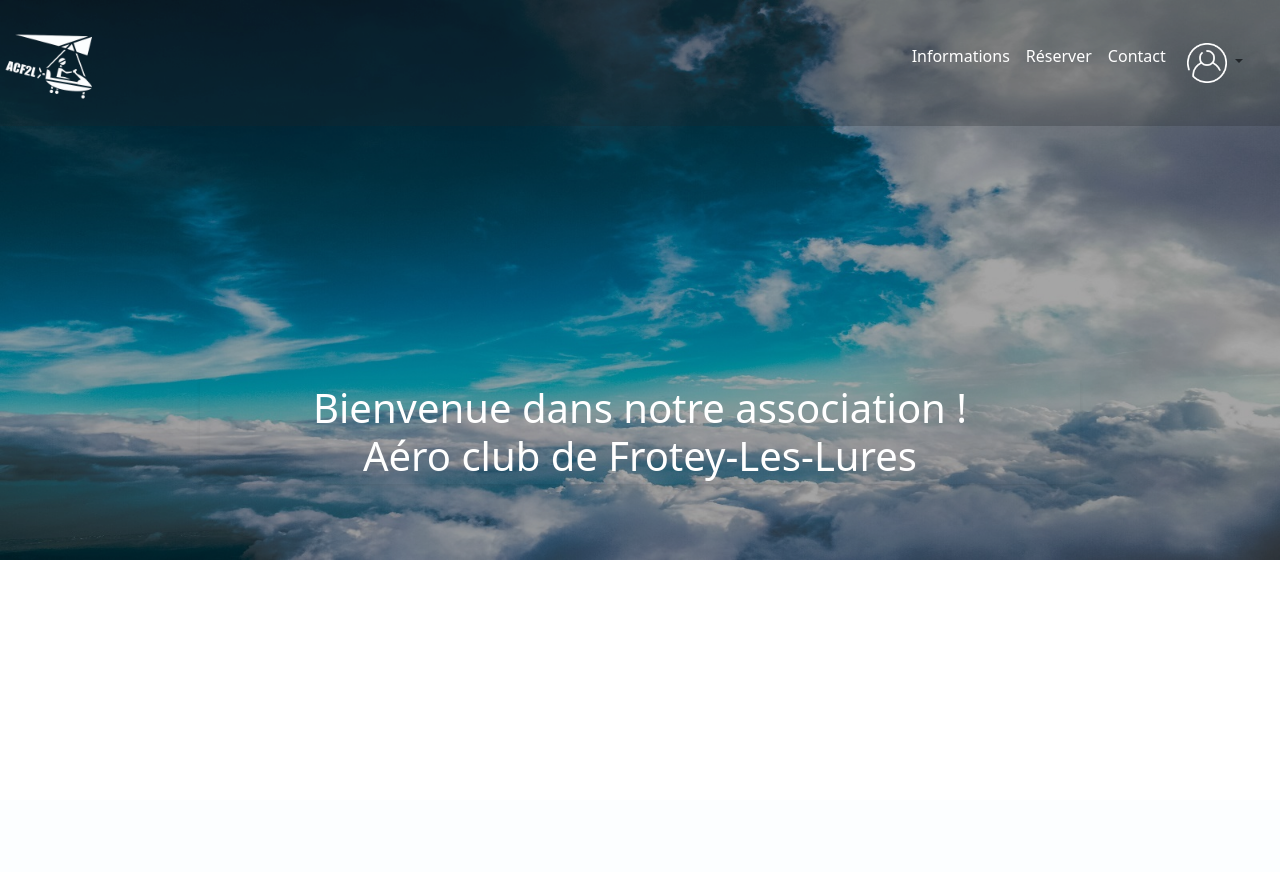
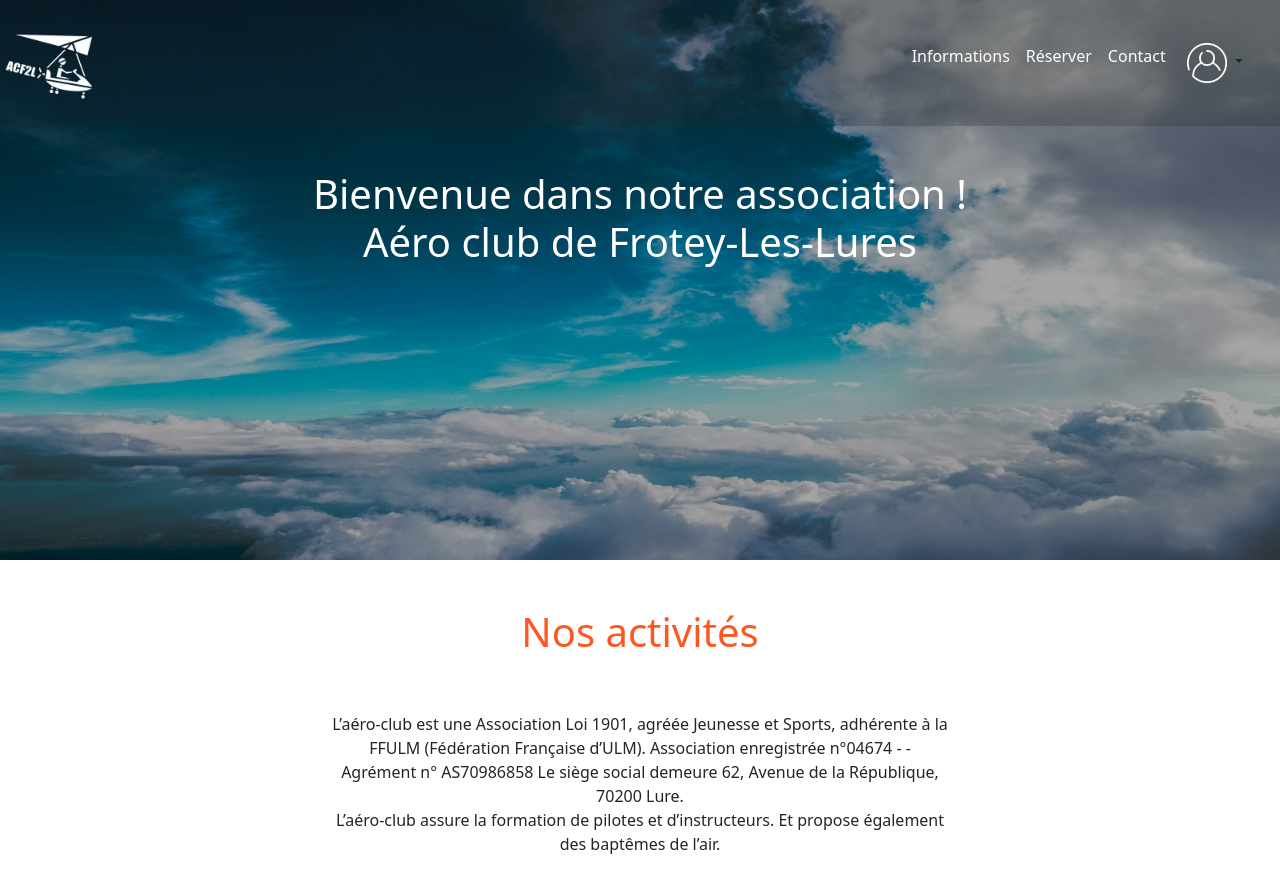
Before and after one commit to FAUPINRemi/SAE303, a PHP site: page / in a window 1280 px wide. Before the commit the page ends 560 px from the top, so only its background shows below. Run offline with PHP 8.4, Linux system fonts and the light colour scheme.

Commit message:
caroussel fini + debut paragraphe + navbarmodif

```diff
--- a/index.php
+++ b/index.php
@@ -36,27 +36,40 @@
                     <li><hr class="dropdown-divider"></li>
                     <li><a class="dropdown-item text-white" href="#">Consulter réservations</a></li>
                 </ul>
-
+            </div>
+        </ul>
+    </div>
 </nav>
 
 <div id="carouselExampleAutoplaying" class="carousel slide" data-bs-ride="carousel">
     <div class="carousel-inner">
-    <div class="carousel-item active">
-      <img style="  filter: brightness(65%);" src="./ACF2L/images/slide2.jpg" class="d-block w-100" alt="Slide1">
-      <div class="carousel-caption mx-auto p-2">
-        <h1 class="mx-auto shadow-sm p-1 mb-5 ">Bienvenue dans notre association ! <br>
-Aéro club de Frotey-Les-Lures</h1>
-
+        <div class="carousel-item active position-relative">
+            <img style="filter: brightness(65%);" src="./ACF2L/images/slide2.jpg" class="d-block w-100" alt="Slide1">
+            <div class="carousel-caption position-absolute top-50 start-50 translate-middle text-center w-100">
+                <h1>Bienvenue dans notre association ! <br>Aéro club de Frotey-Les-Lures</h1>
+            </div>
+        </div>
+        <div class="carousel-item position-relative">
+            <img style="filter: brightness(65%);" src="./ACF2L/images/pendulaire1.jpg" class="d-block w-100" alt="Slide2">
+            <div class="carousel-caption position-absolute top-50 start-50 translate-middle text-center w-100">
+                <h1>L'association vous offre la chance de pratiquer <br>L'aviation légère dans un environnement <br>exceptionnel</h1>
             </div>
         </div>
         <div class="carousel-item">
-      <img src="..." class="d-block w-100" alt="...">
+            <img style="filter: brightness(65%);" src="./ACF2L/images/slide-3.jpg" class="d-block w-100" alt="Slide3">
+            <div class="carousel-caption position-absolute top-50 start-50 translate-middle text-center w-100">
+                <h1>Venez piloter un ULM !</h1>
+                <button class="btn btn-outline-light">Réserver maintenant !</button>
             </div>
-    <div class="carousel-item">
-      <img src="..." class="d-block w-100" alt="...">
+        </div>
     </div>
 </div>
 
+<div class="container mx-auto bg-white z-10 w-50 mt-5">
+    <h1 class="text-center" style="color: #FF5722;">Nos activités <br><br></h1>
+    <p class="text-center" >L’aéro-club est une Association Loi 1901, agréée Jeunesse et Sports, adhérente à la FFULM (Fédération Française d’ULM). Association enregistrée n°04674 - - Agrément n° AS70986858 Le siège social demeure 62, Avenue de la République, 70200 Lure.
+        <br>L’aéro-club assure la formation de pilotes et d’instructeurs. Et propose également des baptêmes de l’air.</p>
 </div>
+
 </body>
 </html>
```
Also changed, not shown: ACF2L/images/b.jpg, ACF2L/images/slide-3.jpg. Lines whose indentation alone changed are shown as unchanged.
